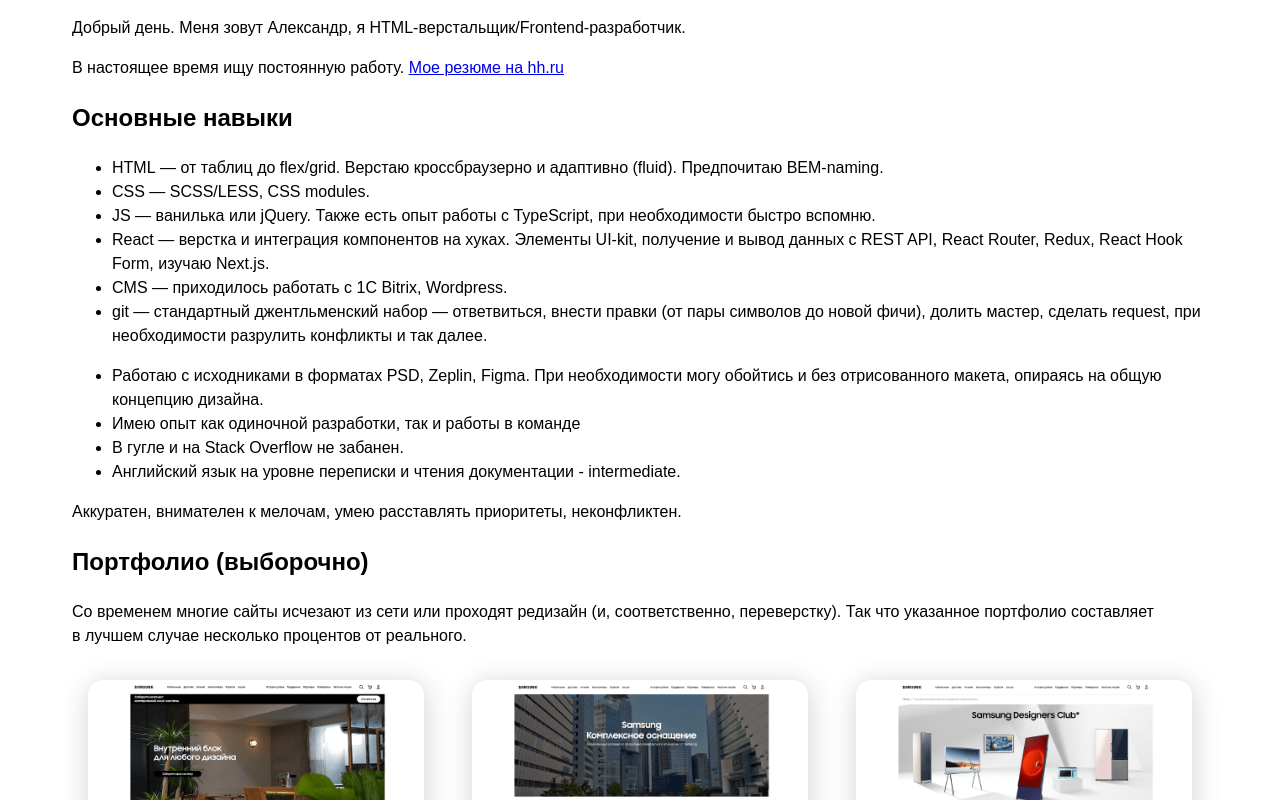
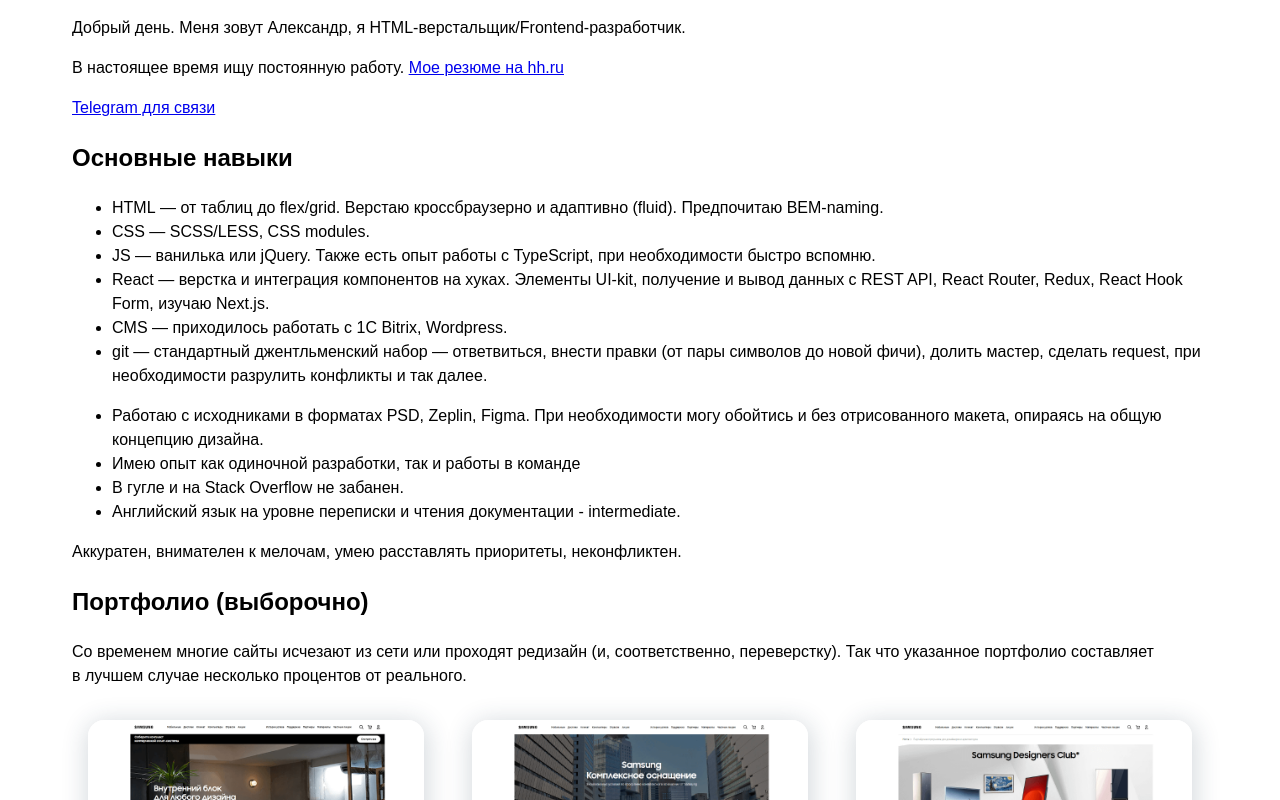
Before and after one commit to alex-stroev/alex-stroev.github.io, a Next.js app: page / in a window 1280 px wide. Shown: the top 800 px of the page. Built offline with nearby package versions, Linux system fonts and the light colour scheme.

Commit message:
Добавлена телега

```diff
--- a/app/page.js
+++ b/app/page.js
@@ -48,6 +48,15 @@ export default function Home() {
         >
           Мое резюме на&nbsp;hh.ru
         </a>
+        <p>
+          <a
+            href="https://shorturl.at/nuPUY"
+            target="_blank"
+            rel="noopener noreferrer"
+          >
+            Telegram для связи
+          </a>
+        </p>
       </p>
       <h2>Основные навыки</h2>
       <ul>
```
